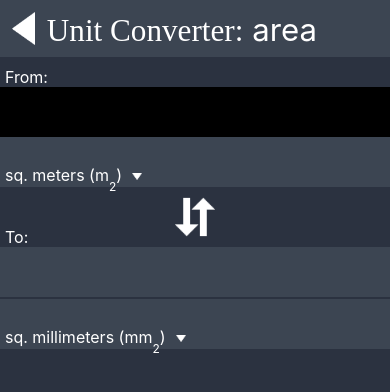
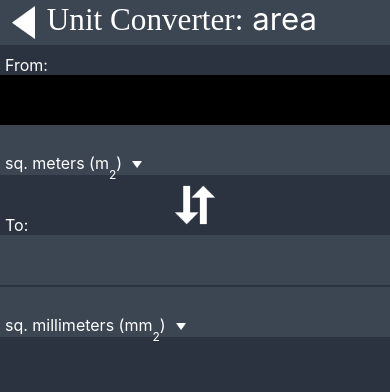
Before and after one commit to maxska/unit-converter, a React (Create React App) app: page /converter/area in a window 390 px wide. Shown: the top 392 px of the page. Built offline with nearby package versions, Linux system fonts and the light colour scheme.

Commit message:
Improved design for large screens

```diff
--- a/src/App.css
+++ b/src/App.css
@@ -60,7 +60,6 @@ body
 
   padding-top: 10px;
   padding-bottom: 10px;
-
 }
 
 /*===============================================================*/
--- a/src/Converter.css
+++ b/src/Converter.css
@@ -7,23 +7,39 @@ body
 #header
 {
     background-color: #3c4552;
-    padding: 2vw;
+    /*padding: 2vw;*/
     padding-left: 1vw;
     margin-bottom: 10px;
 
     white-space: nowrap;
+
+    max-height: 100px;
 }
 
 #header *
 {
-    display: inline;
+    display: inline-block;
+    position: relative
 }
 
 #header p
 {
-    font-size: 8vw;
+    font-size: 50px;
     color: white;
+
+    margin: 0;
+    padding: 0;
+
     margin-left: 1vw;
+
+
+
+
+    position: absolute;
+
+    margin-bottom: 10px;
+
+
 }
 
 #header span
@@ -33,11 +49,17 @@ body
 
 #back-icon
 {
-    top: 1vw;
     position: relative;
-    width: 6vw;
+    width: 40px;
     margin-left: 2vw;
     margin-right: 2vw;
+
+
+    margin-top: 10px;
+
+    margin-bottom: 5px;
+
+
 }
 
 #swap-icon
@@ -122,6 +144,20 @@ body
     {
         font-size: 40px;
     }
+
+    #header p
+    {
+        font-size: 8vw;
+    }
+
+    #back-icon
+    {
+        width: 6vw;
+
+        margin-top: 1.5vw;
+
+        margin-bottom: 0.5vw;
+    }
 }
 
 @media screen and (max-width: 400px)
--- a/src/UnitSelector.css
+++ b/src/UnitSelector.css
@@ -63,9 +63,15 @@
 {
   display: block;
 
-  position: fixed;
+  /*position: fixed;*/
+  position: absolute;
+
+
   /*or
   position: absolute*/
+
+  width: 100vw;
+
   left: 0;
   right: 0;
 
```
Also changed, not shown: src/UnitSelector.js (line endings or trailing spaces).
